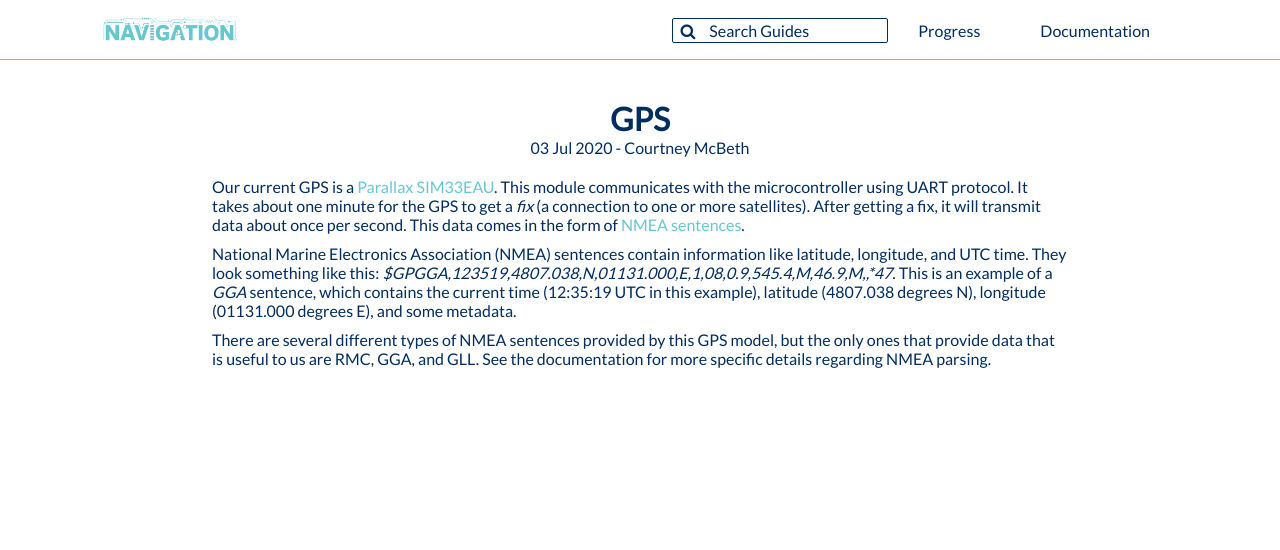
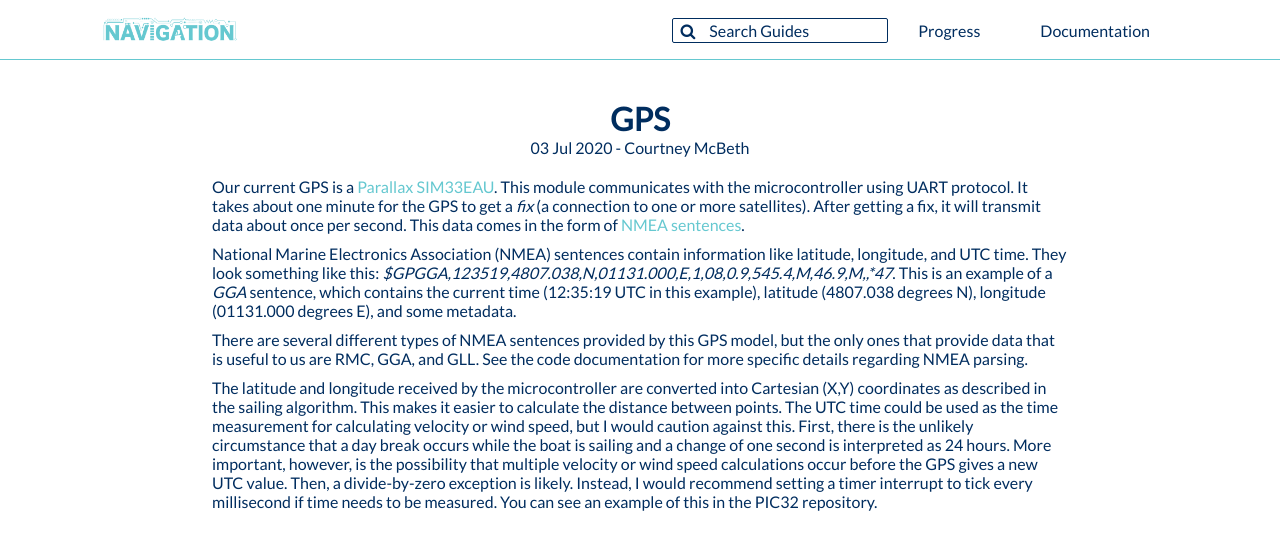
Before and after one commit to CUSail-Navigation/intrasite, a Jekyll site: the page built from _posts/2020-07-03-gps.md, in a window 1280 px wide. Shown: the top 550 px of the page. Built offline with Jekyll 4.4.1, drawn with Linux system fonts in a browser that asks for light colours.

Commit message:
update gps guide

```diff
--- a/_posts/2020-07-03-gps.md
+++ b/_posts/2020-07-03-gps.md
@@ -10,4 +10,6 @@ Our current GPS is a [Parallax SIM33EAU]({{ site.baseurl }}/pdfs/gps_datasheet.p
 
 National Marine Electronics Association (NMEA) sentences contain information like latitude, longitude, and UTC time. They look something like this: _$GPGGA,123519,4807.038,N,01131.000,E,1,08,0.9,545.4,M,46.9,M,,*47_. This is an example of a _GGA_ sentence, which contains the current time (12:35:19 UTC in this example), latitude (4807.038 degrees N), longitude (01131.000 degrees E), and some metadata.
 
-There are several different types of NMEA sentences provided by this GPS model, but the only ones that provide data that is useful to us are RMC, GGA, and GLL. See the documentation for more specific details regarding NMEA parsing.
+There are several different types of NMEA sentences provided by this GPS model, but the only ones that provide data that is useful to us are RMC, GGA, and GLL. See the code documentation for more specific details regarding NMEA parsing.
+
+The latitude and longitude received by the microcontroller are converted into Cartesian (X,Y) coordinates as described in the sailing algorithm. This makes it easier to calculate the distance between points. The UTC time could be used as the time measurement for calculating velocity or wind speed, but I would caution against this. First, there is the unlikely circumstance that a day break occurs while the boat is sailing and a change of one second is interpreted as 24 hours. More important, however, is the possibility that multiple velocity or wind speed calculations occur before the GPS gives a new UTC value. Then, a divide-by-zero exception is likely. Instead, I would recommend setting a timer interrupt to tick every millisecond if time needs to be measured. You can see an example of this in the PIC32 repository.
```
